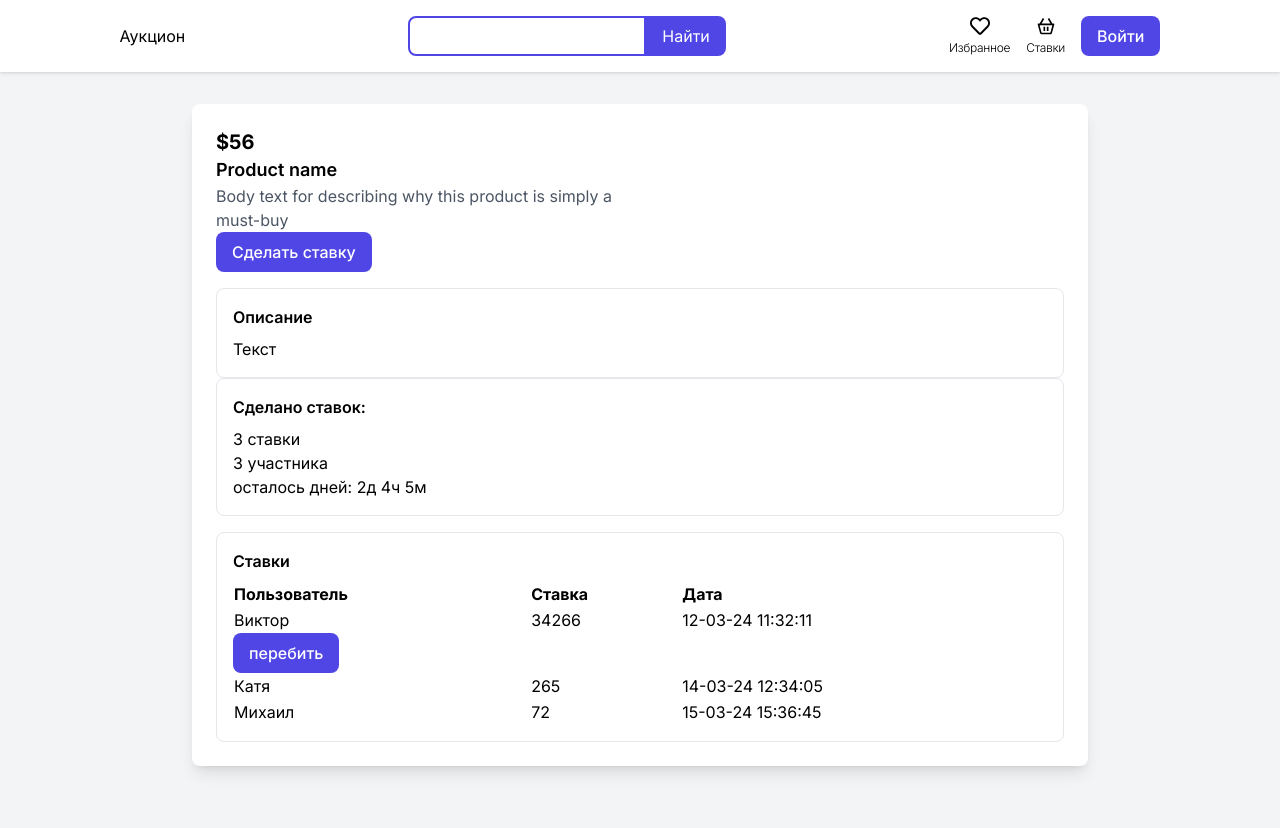
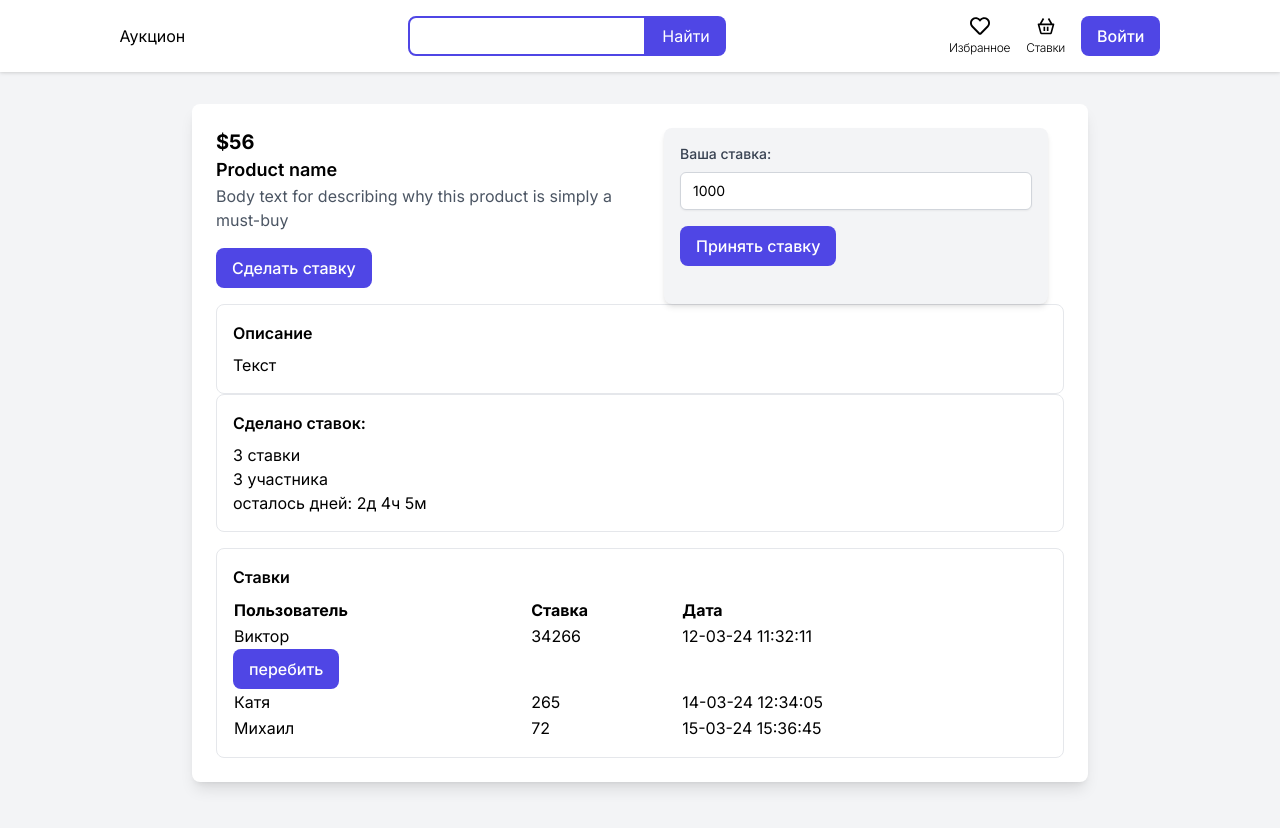
Before and after one commit to Hisun0/practice_college, a Next.js app in the folder frontend/: page /product in a window 1280 px wide. Both pictures are taken after a click on the button "Сделать ставку". Shown: the top 828 px of the page. Built offline with nearby package versions, Linux system fonts and the light colour scheme.

Commit message:
add bidding form

```diff
--- a/frontend/src/components/ProductDetail.jsx
+++ b/frontend/src/components/ProductDetail.jsx
@@ -1,20 +1,46 @@
-import React from 'react';
-
-// const createBid = () => {
-
-// };
+"use client";
+import React, { useState } from 'react';
 
 const ProductDetail = () => {
+  const [isFormOpen, setIsFormOpen] = useState(false);
+  const [input, setInput] = useState(1000);
+
+  const handleClick = () => {
+    setIsFormOpen(!isFormOpen);
+  };
+
+  const handleSubmit = (e) => {
+    e.preventDefault();
+    setIsFormOpen(!isFormOpen);
+  };
+
+  const handleChange = (e) => {
+    setInput(e.target.value);
+  };
+
   return (
     <div className="flex space-x-6">
       <div className="w-1/2">
         <div className="mb-4">
           <h2 className="text-xl font-bold">$56</h2>
           <h3 className="text-lg font-semibold">Product name</h3>
-          <p className="text-gray-600">Body text for describing why this product is simply a must-buy</p>
-          <button className="text-white font-medium bg-indigo-600 hover:bg-indigo-700 py-2 px-4 rounded-lg">Сделать ставку</button>
+          <p className="text-gray-600 mb-4">Body text for describing why this product is simply a must-buy</p>
+          <button className="text-white font-medium bg-indigo-600 hover:bg-indigo-700 py-2 px-4 rounded-lg" onClick={handleClick}>Сделать ставку</button>
         </div>
       </div>
+      {isFormOpen && (
+        <form className="bg-gray-100 p-4 rounded-lg shadow-md w-full max-w-sm" onSubmit={handleSubmit}>
+          <label htmlFor="bid" className="block text-sm font-medium text-gray-700 mb-2">Ваша ставка:</label>
+          <input
+            type="number"
+            id="bid"
+            value={input}
+            onChange={handleChange}
+            className="block w-full px-3 py-2 border border-gray-300 rounded-md shadow-sm focus:outline-none focus:ring-indigo-500 focus:border-indigo-500 sm:text-sm mb-4"
+          />
+          <button type="submit" className="text-white font-medium bg-indigo-600 hover:bg-indigo-700 py-2 px-4 rounded-lg">Принять ставку</button>
+        </form>
+      )}
     </div>
   );
 };
```
